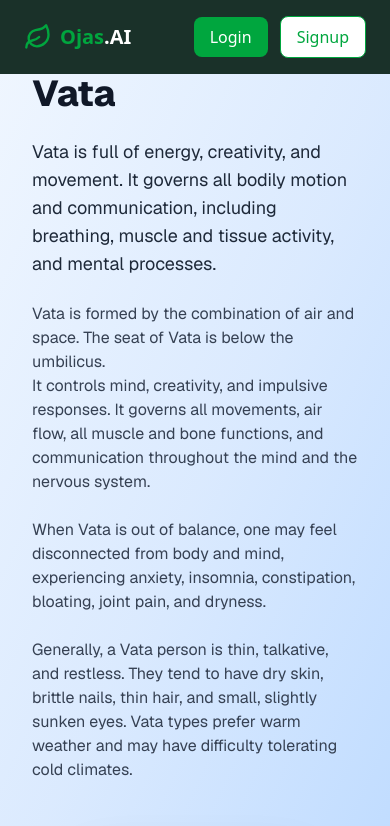
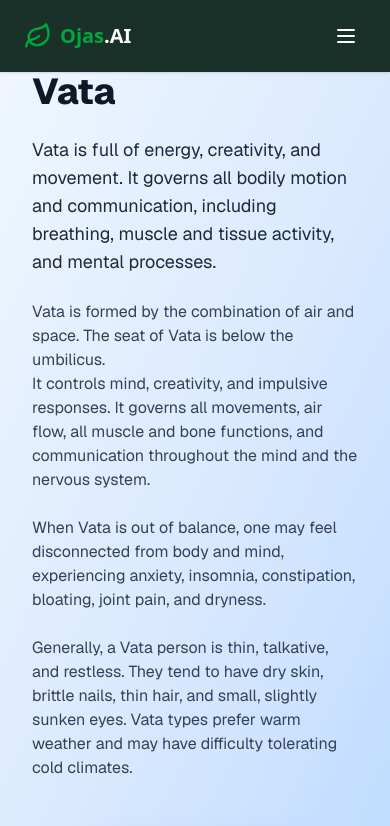
Before and after one commit to Flashl3opard/Ojas.AI, a Next.js app: page /Dosha in a window 390 px wide. Shown: the top 826 px of the page. Built offline with nearby package versions, Linux system fonts and the light colour scheme.

Commit message:
Fixed Responsiveness

```diff
--- a/app/components/Navbar.tsx
+++ b/app/components/Navbar.tsx
@@ -1,18 +1,28 @@
+"use client";
+
 import Link from "next/link";
 import Logo from "./Logo";
+import { useState } from "react";
 
 export default function Navbar() {
+  const [isMenuOpen, setIsMenuOpen] = useState(false);
+
   const linkClasses = "hover:text-green-600 transition";
   const loginButtonClasses =
     "bg-green-600 text-white px-4 py-2 rounded-lg hover:bg-green-700 transition";
   const signupButtonClasses =
     "ml-3 border border-green-600 text-green-600 px-4 py-2 rounded-lg hover:bg-green-100 transition bg-white";
 
+  const toggleMenu = () => {
+    setIsMenuOpen(!isMenuOpen);
+  };
+
   return (
-    <nav className="flex items-center justify-between py-4 px-6 md:px-16 shadow-sm bg-[#1A3129]">
+    <nav className="bg-[#1A3129] shadow-sm relative z-40">
+      <div className="flex items-center justify-between py-4 px-6 md:px-16">
         <Logo />
 
-      {/* Navigation links, hidden on small screens */}
+        {/* Desktop Navigation links */}
         <ul className="hidden md:flex space-x-8 text-white">
           <li>
             <Link href="/" className={linkClasses}>
@@ -41,7 +51,8 @@ export default function Navbar() {
           </li>
         </ul>
 
-      <div className="flex items-center">
+        {/* Desktop Auth Buttons */}
+        <div className="hidden md:flex items-center">
           <Link href="/login" className={loginButtonClasses}>
             Login
           </Link>
@@ -49,6 +60,101 @@ export default function Navbar() {
             Signup
           </Link>
         </div>
+
+        {/* Mobile hamburger button */}
+        <button
+          className="md:hidden text-white focus:outline-none focus:ring-2 focus:ring-green-600 p-2 rounded"
+          onClick={toggleMenu}
+          aria-label="Toggle navigation menu"
+        >
+          <svg
+            className="w-6 h-6"
+            fill="none"
+            strokeLinecap="round"
+            strokeLinejoin="round"
+            strokeWidth="2"
+            viewBox="0 0 24 24"
+            stroke="currentColor"
+          >
+            {isMenuOpen ? (
+              <path d="M6 18L18 6M6 6l12 12" />
+            ) : (
+              <path d="M4 6h16M4 12h16M4 18h16" />
+            )}
+          </svg>
+        </button>
+      </div>
+
+      {/* Mobile menu */}
+      {isMenuOpen && (
+        <div className="md:hidden bg-[#1A3129] border-t border-green-800 relative z-50 shadow-lg">
+          <ul className="py-4 px-6 space-y-4 text-white">
+            <li>
+              <Link
+                href="/"
+                className={linkClasses}
+                onClick={() => setIsMenuOpen(false)}
+              >
+                Home
+              </Link>
+            </li>
+            <li>
+              <Link
+                href="/assessment"
+                className={linkClasses}
+                onClick={() => setIsMenuOpen(false)}
+              >
+                Dosha Assessment
+              </Link>
+            </li>
+            <li>
+              <Link
+                href="/diet"
+                className={linkClasses}
+                onClick={() => setIsMenuOpen(false)}
+              >
+                Weekly Diet Plan
+              </Link>
+            </li>
+            <li>
+              <Link
+                href="/remedies"
+                className={linkClasses}
+                onClick={() => setIsMenuOpen(false)}
+              >
+                Remedies
+              </Link>
+            </li>
+            <li>
+              <Link
+                href="/contact"
+                className={linkClasses}
+                onClick={() => setIsMenuOpen(false)}
+              >
+                Contact
+              </Link>
+            </li>
+          </ul>
+
+          {/* Mobile Auth Buttons */}
+          <div className="px-6 pb-4 space-y-3">
+            <Link
+              href="/login"
+              className="block text-center bg-green-600 text-white px-4 py-2 rounded-lg hover:bg-green-700 transition"
+              onClick={() => setIsMenuOpen(false)}
+            >
+              Login
+            </Link>
+            <Link
+              href="/signup"
+              className="block text-center border border-green-600 text-green-600 px-4 py-2 rounded-lg hover:bg-green-100 transition bg-white"
+              onClick={() => setIsMenuOpen(false)}
+            >
+              Signup
+            </Link>
+          </div>
+        </div>
+      )}
     </nav>
   );
 }
--- a/app/login/page.tsx
+++ b/app/login/page.tsx
@@ -7,9 +7,9 @@ import Image from "next/image";
 import Link from "next/link";
 import { Leaf } from "lucide-react";
 
-// Logo Component
+// Logo Component - Hidden on mobile with md:flex
 const Logo = () => (
-  <Link href="/" className="flex items-center space-x-2 group">
+  <Link href="/" className="hidden md:flex items-center space-x-2 group">
     <Leaf className="w-7 h-7 text-green-600 transition-transform duration-300 group-hover:rotate-12 group-hover:scale-110" />
     <span className="text-xl md:text-2xl font-extrabold">
       <span className="text-green-600">Ojas</span>
@@ -73,8 +73,8 @@ const Page = () => {
   return (
     <div className="flex items-center justify-center min-h-screen p-4 bg-gray-50">
       <div className="flex flex-col lg:flex-row items-center justify-center w-full max-w-5xl gap-12 lg:gap-16">
-        {/* Left section: Image */}
-        <div className="flex-1 flex justify-center items-center">
+        {/* Left section: Image (hidden on mobile) */}
+        <div className="hidden md:flex flex-1 justify-center items-center">
           <div className="relative">
             <Image
               src="/images/image2.png"
@@ -82,15 +82,7 @@ const Page = () => {
               width={400}
               height={400}
               priority
-              className="hidden lg:block rounded-xl"
-            />
-            <Image
-              src="/images/image2.png"
-              alt="Ayurvedic Diet Illustration"
-              width={280}
-              height={280}
-              priority
-              className="block lg:hidden rounded-xl"
+              className="rounded-xl"
             />
           </div>
         </div>
@@ -98,7 +90,10 @@ const Page = () => {
         {/* Right section: Login/Registration Form */}
         <div className="flex-1 w-full max-w-md">
           <div className="p-6">
-            <Logo />
+            {/* Logo - hidden on mobile */}
+            <div className="hidden md:flex">
+              <Logo />
+            </div>
 
             <h2 className="text-2xl font-bold text-gray-800 mb-8 mt-6">
               {isRegistering ? "Create Your Account" : "Welcome Back"}
```
Also changed, not shown: app/assessment-result/page.tsx (+1 -15 lines). Lines whose indentation alone changed are shown as unchanged.
